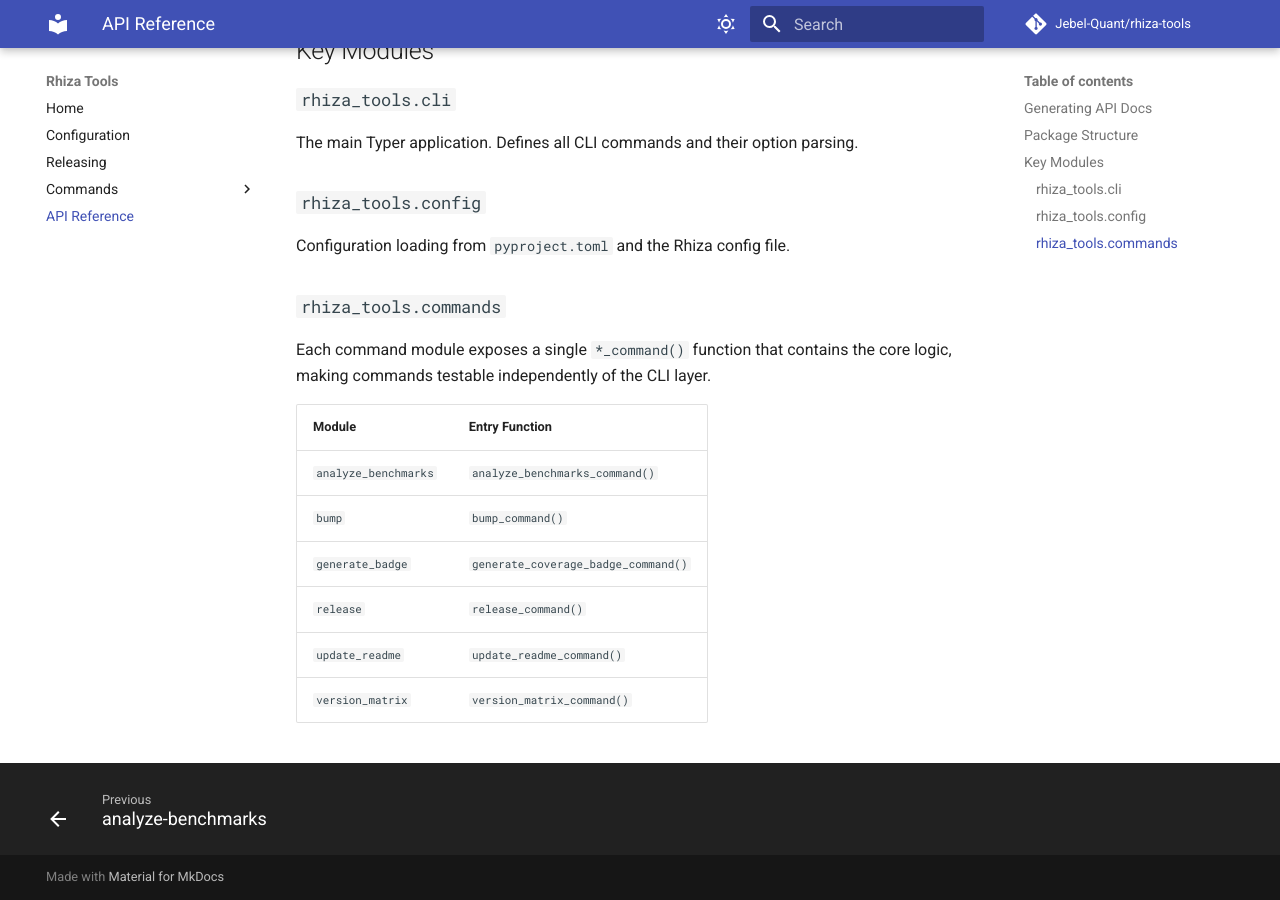
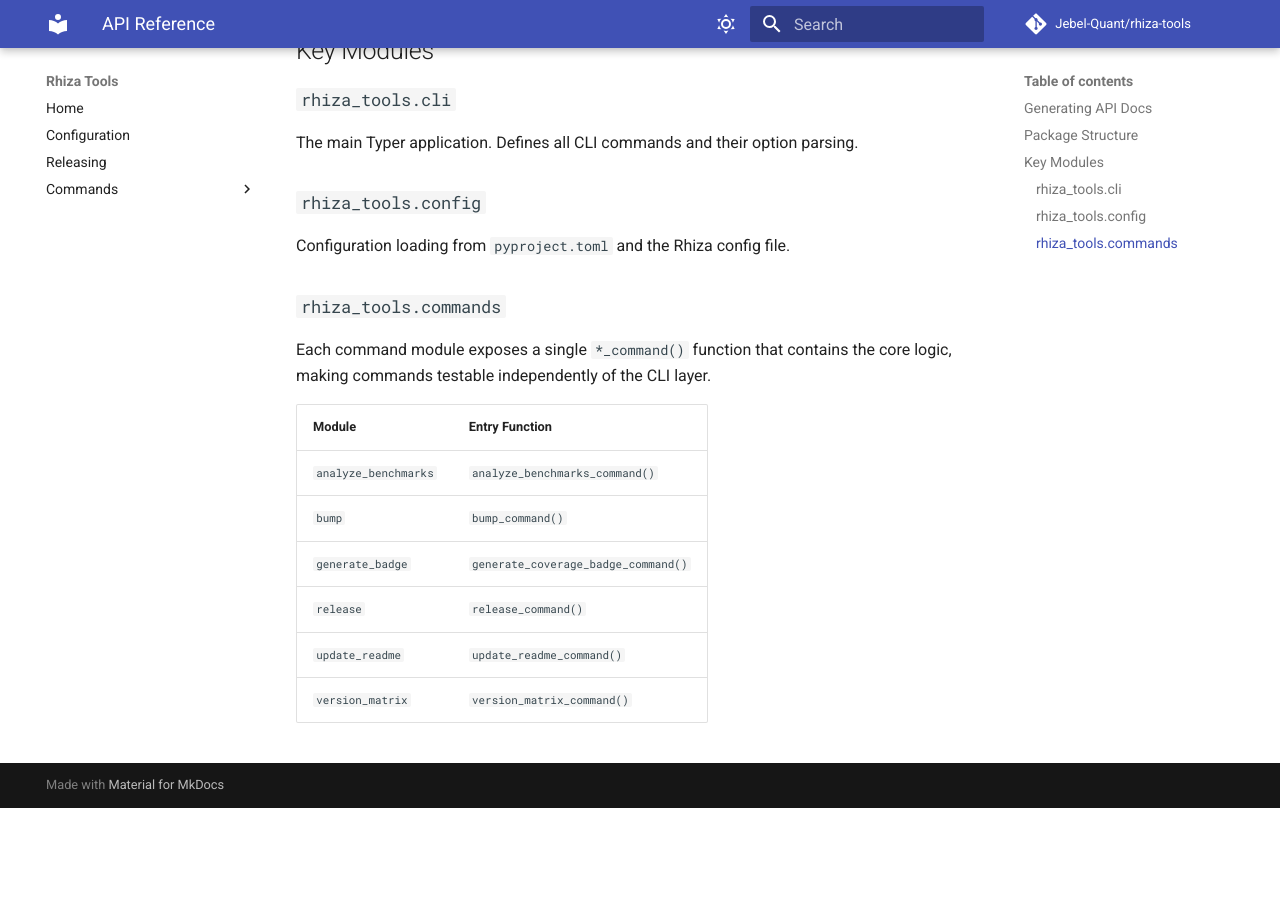
Before and after one commit to Jebel-Quant/rhiza-tools, an MkDocs documentation site: the page built from docs/api_reference.md, in a window 1280 px wide and 900 px high, scrolled down 767 px. Built offline with MkDocs 1.6.1 and Material for MkDocs 9.7.7, drawn with Linux system fonts in a browser that asks for light colours; comment, search, counter and statistics services are not loaded; after the commit the page ends 1575 px from its top, so only the background shows below that.

Commit message:
Remove API Reference section from mkdocs.yml

```diff
--- a/mkdocs.yml
+++ b/mkdocs.yml
@@ -20,4 +20,3 @@ nav:
     - generate-coverage-badge: commands/generate_coverage_badge.md
     - version-matrix: commands/version_matrix.md
     - analyze-benchmarks: commands/analyze_benchmarks.md
-  - API Reference: api_reference.md
```
